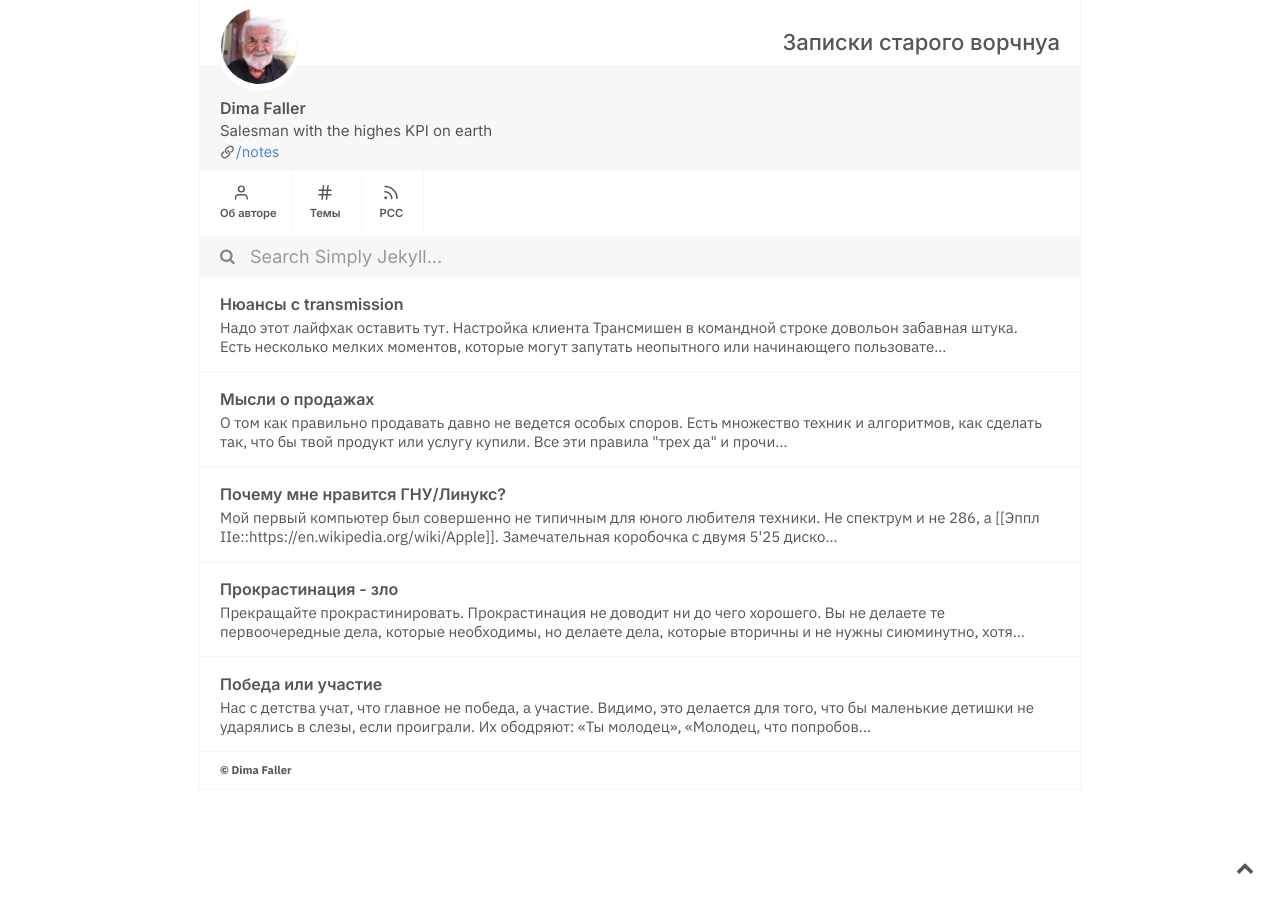
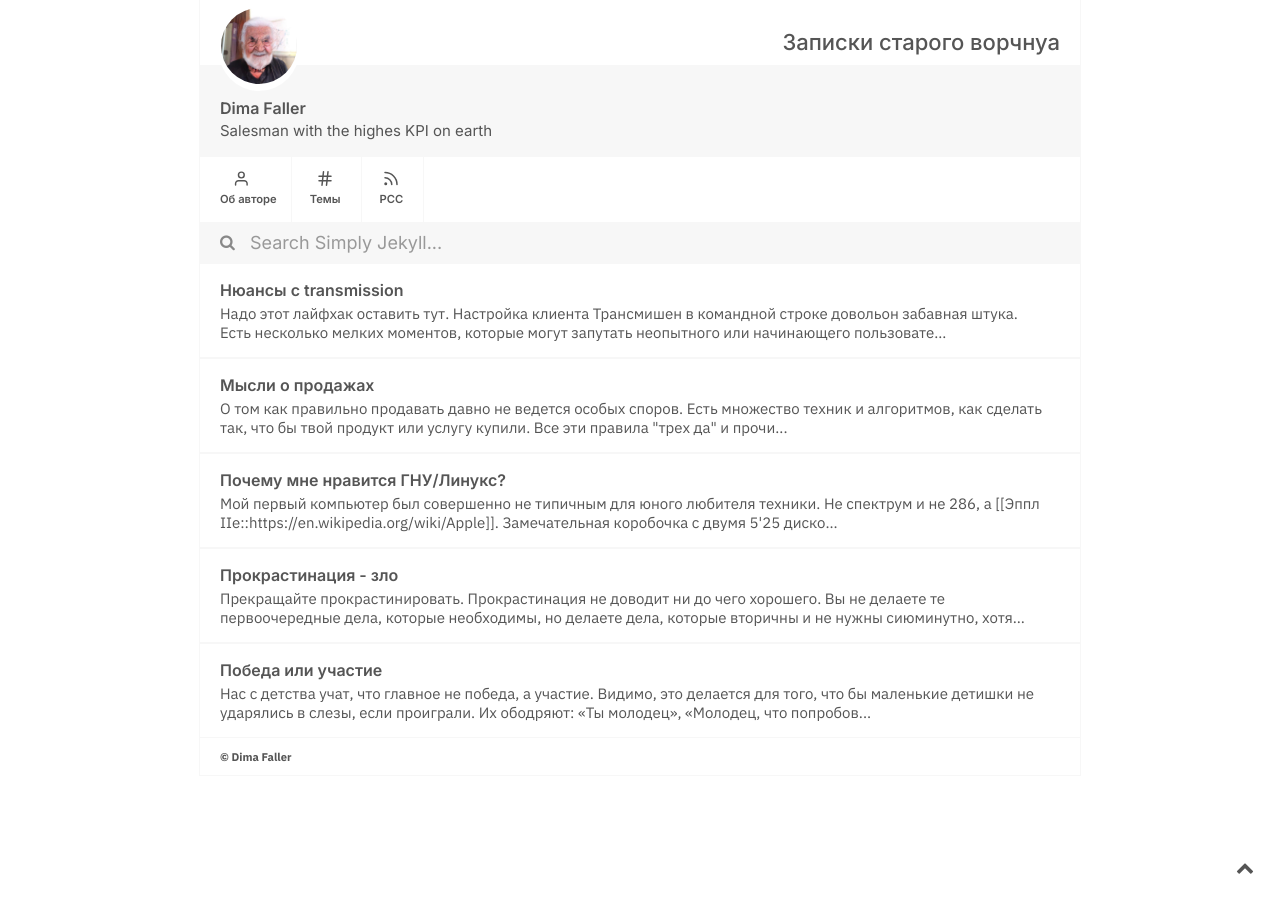
Before and after one commit to dimafaller/blog, a Jekyll site: the page built from index.md, in a window 1280 px wide. Built offline with Jekyll 4.4.1, drawn with Linux system fonts in a browser that asks for light colours.

Commit message:
notes deleting

```diff
--- a/_includes/header.html
+++ b/_includes/header.html
@@ -6,7 +6,7 @@
         </div>
 
         <div class="notes-page-main-heading">
-            <!-- <p class="notes-page-heading"><a href="/notes">Короткие мысли. Типа твиттер</a></p> -->
+            <p class="notes-page-heading"><a href="/notes">Короткие мысли. Типа твиттер</a></p>
             <p class="notes-page-tagline">Короткие мысли | <a href="/">Длинные записи</a></p>
         </div>
     </div>
@@ -78,13 +78,13 @@
             <div class="userdesc">
                 <p class="title-sans">{{site.user_description}}</p>
             </div>
-            <div class="link-to-notes">
-                <svg height="16" width="15" viewBox="0 0 24 24" class="anchor-link">
-                    <path d="M11.96 14.945c-.067 0-.136-.01-.203-.027-1.13-.318-2.097-.986-2.795-1.932-.832-1.125-1.176-2.508-.968-3.893s.942-2.605 2.068-3.438l3.53-2.608c2.322-1.716 5.61-1.224 7.33 1.1.83 1.127 1.175 2.51.967 3.895s-.943 2.605-2.07 3.438l-1.48 1.094c-.333.246-.804.175-1.05-.158-.246-.334-.176-.804.158-1.05l1.48-1.095c.803-.592 1.327-1.463 1.476-2.45.148-.988-.098-1.975-.69-2.778-1.225-1.656-3.572-2.01-5.23-.784l-3.53 2.608c-.802.593-1.326 1.464-1.475 2.45-.15.99.097 1.975.69 2.778.498.675 1.187 1.15 1.992 1.377.4.114.633.528.52.928-.092.33-.394.547-.722.547z" stroke-width="1" stroke-linecap="round" stroke-linejoin="round"/>
-                    <path d="M7.27 22.054c-1.61 0-3.197-.735-4.225-2.125-.832-1.127-1.176-2.51-.968-3.894s.943-2.605 2.07-3.438l1.478-1.094c.334-.245.805-.175 1.05.158s.177.804-.157 1.05l-1.48 1.095c-.803.593-1.326 1.464-1.475 2.45-.148.99.097 1.975.69 2.778 1.225 1.657 3.57 2.01 5.23.785l3.528-2.608c1.658-1.225 2.01-3.57.785-5.23-.498-.674-1.187-1.15-1.992-1.376-.4-.113-.633-.527-.52-.927.112-.4.528-.63.926-.522 1.13.318 2.096.986 2.794 1.932 1.717 2.324 1.224 5.612-1.1 7.33l-3.53 2.608c-.933.693-2.023 1.026-3.105 1.026z" stroke-width="1" stroke-linecap="round" stroke-linejoin="round"/>
-                </svg>
-                <a href="/notes">{{site.notes_url}}/notes</a>
-            </div>
+            <!-- <div class="link-to-notes"> -->
+            <!--     <svg height="16" width="15" viewBox="0 0 24 24" class="anchor-link"> -->
+            <!--         <path d="M11.96 14.945c-.067 0-.136-.01-.203-.027-1.13-.318-2.097-.986-2.795-1.932-.832-1.125-1.176-2.508-.968-3.893s.942-2.605 2.068-3.438l3.53-2.608c2.322-1.716 5.61-1.224 7.33 1.1.83 1.127 1.175 2.51.967 3.895s-.943 2.605-2.07 3.438l-1.48 1.094c-.333.246-.804.175-1.05-.158-.246-.334-.176-.804.158-1.05l1.48-1.095c.803-.592 1.327-1.463 1.476-2.45.148-.988-.098-1.975-.69-2.778-1.225-1.656-3.572-2.01-5.23-.784l-3.53 2.608c-.802.593-1.326 1.464-1.475 2.45-.15.99.097 1.975.69 2.778.498.675 1.187 1.15 1.992 1.377.4.114.633.528.52.928-.092.33-.394.547-.722.547z" stroke-width="1" stroke-linecap="round" stroke-linejoin="round"/> -->
+            <!--         <path d="M7.27 22.054c-1.61 0-3.197-.735-4.225-2.125-.832-1.127-1.176-2.51-.968-3.894s.943-2.605 2.07-3.438l1.478-1.094c.334-.245.805-.175 1.05.158s.177.804-.157 1.05l-1.48 1.095c-.803.593-1.326 1.464-1.475 2.45-.148.99.097 1.975.69 2.778 1.225 1.657 3.57 2.01 5.23.785l3.528-2.608c1.658-1.225 2.01-3.57.785-5.23-.498-.674-1.187-1.15-1.992-1.376-.4-.113-.633-.527-.52-.927.112-.4.528-.63.926-.522 1.13.318 2.096.986 2.794 1.932 1.717 2.324 1.224 5.612-1.1 7.33l-3.53 2.608c-.933.693-2.023 1.026-3.105 1.026z" stroke-width="1" stroke-linecap="round" stroke-linejoin="round"/> -->
+            <!--     </svg> -->
+            <!--     <a href="/notes">{{site.notes_url}}/notes</a> -->
+            <!-- </div> -->
         </div>
     </div>
     <div class="avatar disable-select" title="click me to know more">
```
